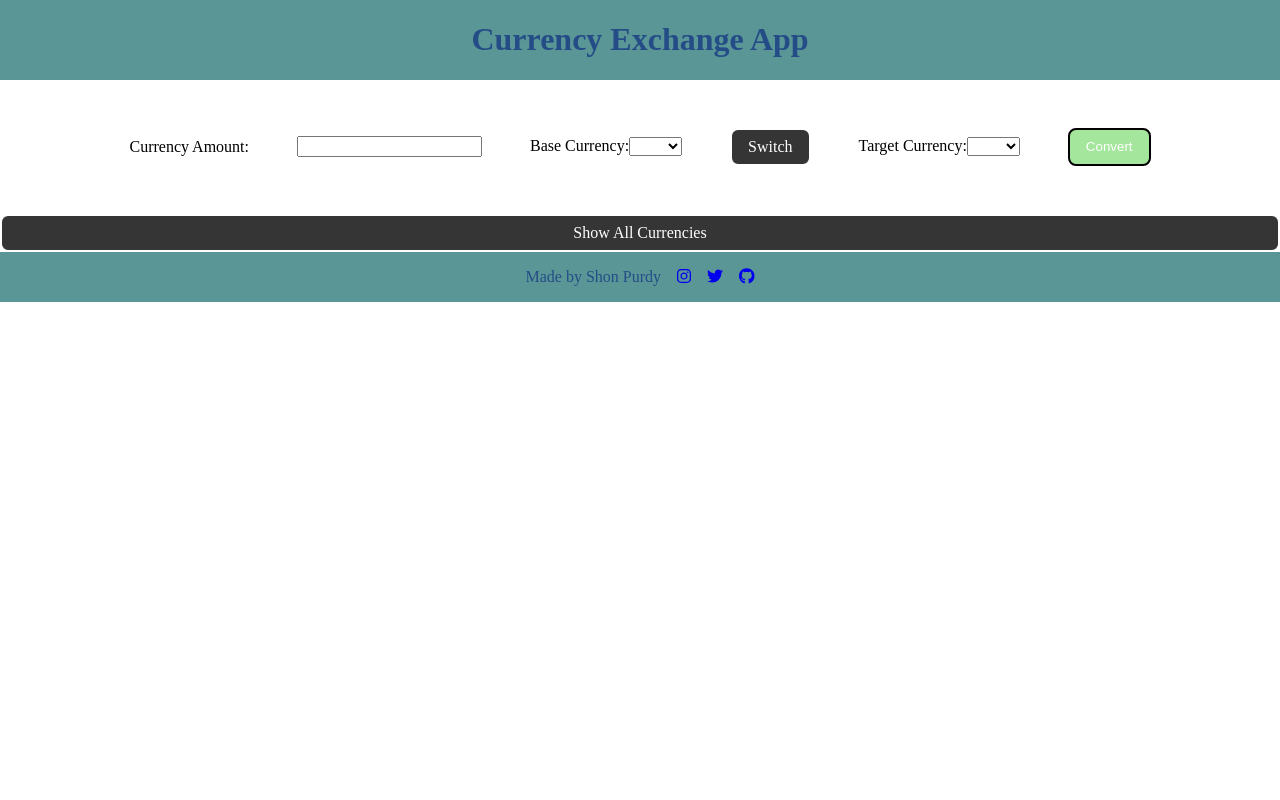
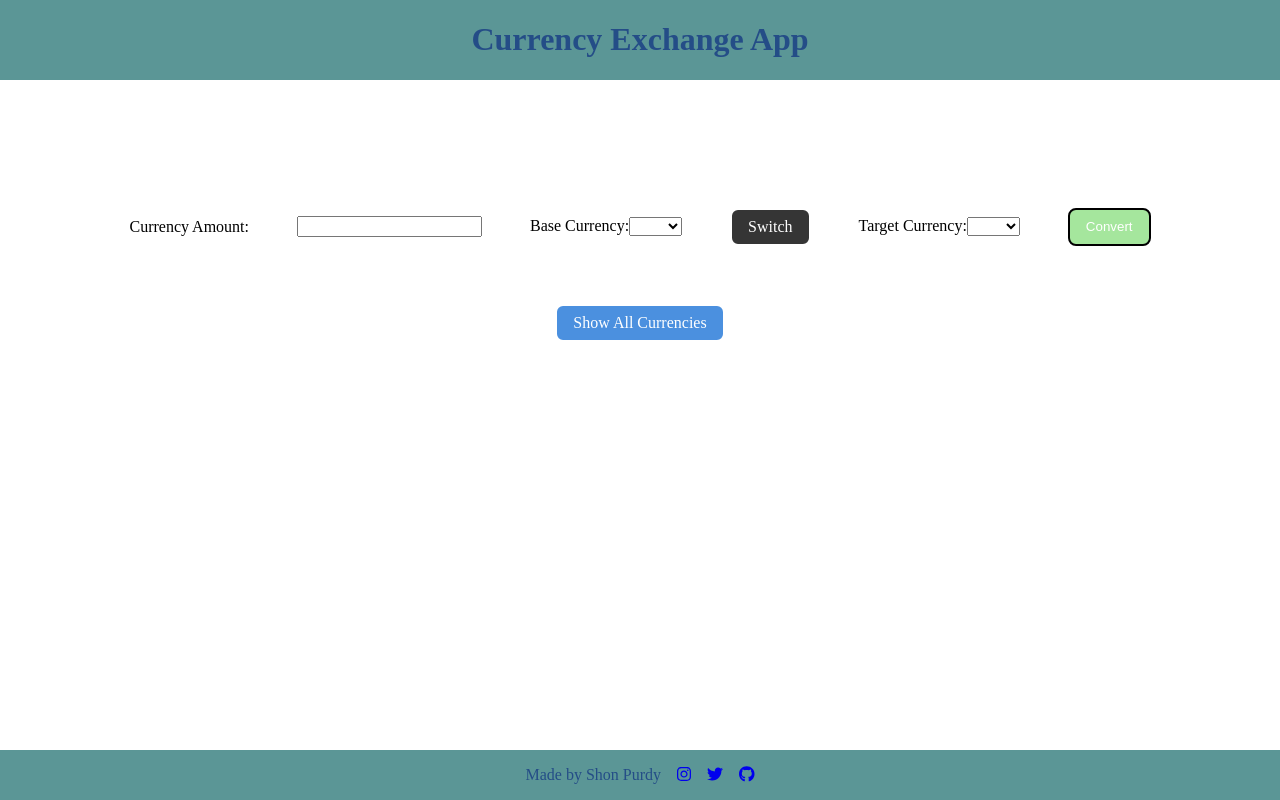
Before and after one commit to shonith17/currency, a React (Vite) app: page / in a window 1280 px wide. Built offline with nearby package versions, Linux system fonts and the light colour scheme.

Commit message:
Changes to styling

```diff
--- a/src/App.css
+++ b/src/App.css
@@ -1,4 +1,12 @@
-.main {
+.app {
+    margin: 0;
+    padding: 0;
+    display: flex;
+    flex-direction: column;
+    min-height: 100vh;
+}
+
+.content {
     margin-bottom: auto;
 }
 
@@ -14,10 +22,26 @@
 }
 
 .all-currencies {
+
+    cursor: pointer;
     border: 2px solid white;
-    background-color: rgb(53, 53, 53);
+    background-color: rgb(75, 144, 223);
     color: white;
     border-radius: 0.5rem;
     padding-inline: 1rem;
     padding-block: 0.5em;
+    margin-top: 10px;
+    max-width: 200px;
+    align-self: center;
 }
+
+.exchange {
+    flex-grow: 1;
+}
+
+
+.middle {
+    margin-top: 5rem;
+    display: flex;
+    flex-direction: column;
+}
--- a/src/App.jsx
+++ b/src/App.jsx
@@ -11,7 +11,7 @@ function App() {
   const [converted, onConverted] = React.useState(false)
   const [table, setTable] = React.useState(false)
   const [message, setMessage] = React.useState('')
-  const [flip, setFlip] = React.useState(false);
+  // const [flip, setFlip] = React.useState(false);
   const [baseCurrency, setBaseCurrency] = React.useState('')
   const [allCurrencies, setAllCurrencies] = React.useState(false)
   const [amount, setAmount] = React.useState("")
@@ -21,10 +21,11 @@ function App() {
     event.preventDefault();
 
     const currencyAmount = event.target.elements.numberInput.value;
+    const curr = event.target.elements.currency1.value
+    const targetCurrency = event.target.elements.currency2.value;
+
+    setBaseCurrency(event.target.elements.currency1.value);
     setAmount(event.target.elements.numberInput.value)
-    const curr = event.target.elements.currency1.value
-    setBaseCurrency(event.target.elements.currency1.value);
-    const targetCurrency = event.target.elements.currency2.value;
 
     const host = 'api.frankfurter.app';
     fetch(`https://${host}/latest?amount=${currencyAmount}&from=${curr}&to=${targetCurrency}`)
@@ -48,19 +49,27 @@ function App() {
 
 }
 
+function handleTableOn() {
+  setTable(prevState => !prevState)
+}
 
-console.log(baseCurrency)
   return (
-    <>
+    <div className="app">
+      <div className="content">
         <Header />
-        <div className="exchange">
-        <CurrencyExchange submit={handleConvertSubmit} flip={setFlip} table={setTable}/>
+        <div className="middle">
+          <div className="exchange">
+            <CurrencyExchange submit={handleConvertSubmit} table={handleTableOn}/>
+          </div>
+          {converted && <div className="message">{message}</div>}
+          <div className="all-currencies">
+            <div onClick={() => setAllCurrencies(true)}>Show All Currencies</div>
+          </div>
+          {allCurrencies && <CurrencyTable base={baseCurrency} amount={amount} converted={converted} table={table}/>}
+          </div>
         </div>
-        {converted && <div className="message">{message}</div>}
-        <div className="all-currencies" onClick={() => setAllCurrencies(true)}>Show All Currencies</div>
-        {allCurrencies && <CurrencyTable base={baseCurrency} amount={amount} converted={converted} table={table}/>}
         <Footer />
-    </>
+    </div>
   )
 }
 
--- a/src/CurrencyExchange.css
+++ b/src/CurrencyExchange.css
@@ -3,9 +3,15 @@
     gap: 3rem;
     padding-block: 3rem;
     align-items: center;
+    padding-inline: 1rem;
 }
-
+@media (max-width: 760px) {
+    .wrapper {
+        flex-direction: column;
+    }
+}
 .switch {
+    cursor: pointer;
     border: 2px solid white;
     background-color: rgb(53, 53, 53);
     color: white;
@@ -15,6 +21,7 @@
 }
 
 .convert {
+    cursor: pointer;
     border: 2px solid rgb(0, 0, 0);
     background-color: rgb(165, 230, 157);
     color: white;
--- a/src/CurrencyExchange.jsx
+++ b/src/CurrencyExchange.jsx
@@ -7,8 +7,8 @@ export default function CurrencyExchange(props) {
     const [baseCurrency, setBaseCurrency] = React.useState("");
     const [targetCurrency, setTargetCurrency] = React.useState("");
 
-    function handleClick() {
-        props.flip(prev => !prev);
+
+    function handleSwitch() {
         setBaseCurrency(targetCurrency);
         setTargetCurrency(baseCurrency);
     }
@@ -23,14 +23,14 @@ export default function CurrencyExchange(props) {
                     value={baseCurrency}
                     onChange={event => setBaseCurrency(event.target.value)}
                 />
-                <div className="switch" onClick={handleClick}>Switch</div>
+                <div className="switch" onClick={handleSwitch}>Switch</div>
                 <SelectMenu
                     name="currency2"
                     type="Target Currency:"
                     value={targetCurrency}
                     onChange={event => setTargetCurrency(event.target.value)}
                 />
-                <button type="submit" className="convert" onClick={() => props.table(prev => !prev)}>Convert</button>
+                <button type="submit" className="convert" onClick={() => {props.table()}}>Convert</button>
             </div>
         </form>
     );
--- a/src/CurrencyTable.css
+++ b/src/CurrencyTable.css
@@ -1,4 +1,35 @@
+/* Example CSS for CurrencyTable */
+
 .currency-table {
-display: flex;
-justify-content: center;
+    margin-top: 20px;
+    border: 1px solid #ccc;
+    border-radius: 5px;
+    padding: 10px;
+    box-shadow: 0px 2px 4px rgba(0, 0, 0, 0.1);
 }
+
+.loading {
+    font-style: italic;
+    color: #777;
+}
+
+table {
+    width: 100%;
+    border-collapse: collapse;
+}
+
+th, td {
+    padding: 10px;
+    text-align: center;
+    border-bottom: 1px solid #ddd;
+}
+
+thead th {
+    background-color: #f5f5f5;
+}
+
+tbody tr:hover {
+    background-color: #f0f0f0;
+}
+
+/* Add more styles as needed to achieve the desired look */
--- a/src/CurrencyTable.jsx
+++ b/src/CurrencyTable.jsx
@@ -1,11 +1,13 @@
 import React from "react"
+import "./CurrencyTable.css"
 
 export default function CurrencyTable(props) {
 
     const [conversionRates, setConversionRates] = React.useState({})
+    const [isLoading, setIsLoading] = React.useState(true); // New loading state
 
-    const baseCurrency = props.base
-    const amount = props.amount
+    const baseCurrency = props.base;
+    const amount = props.amount;
 
     const targetCurrencies = [
         "AUD", "BGN", "BRL", "CAD", "CHF", "CNY", "CZK", "DKK",
@@ -17,13 +19,14 @@ export default function CurrencyTable(props) {
 
       React.useEffect(() => {
         if (props.converted) {
-             // Set your desired base currency
+            setIsLoading(true); // Start loading
+
             const host = "api.frankfurter.app";
 
-          // Fetch conversion rates for each target currency
             const fetchConversionRates = async () => {
                 const rates = {};
                 for (const targetCurrency of targetCurrencies) {
+                    if (targetCurrency !== baseCurrency) {
                         try {
                             const response = await fetch(
                                 `https://${host}/latest?amount=${props.amount}&from=${baseCurrency}&to=${targetCurrency}`
@@ -38,17 +41,22 @@ export default function CurrencyTable(props) {
                             rates[targetCurrency] = "N/A";
                         }
                     }
+                }
                 setConversionRates(rates);
+                setIsLoading(false); // Done loading
             };
 
             fetchConversionRates();
         }
 
-      }, [props.table]);
+    }, [props.converted, baseCurrency, props.amount]);
 
-      console.log(conversionRates)
     return (
         <div className="currency-table">
+          <div>
+            {isLoading ? ( // Conditional rendering based on isLoading
+                <div>Loading Currency Conversion Data...</div>
+            ) : (
                 <table>
                     <thead>
                         <tr>
@@ -65,6 +73,8 @@ export default function CurrencyTable(props) {
                         ))}
                     </tbody>
                 </table>
+            )}
           </div>
-    )
+        </div>
+    );
 }
```
Lines whose indentation alone changed are shown as unchanged.
